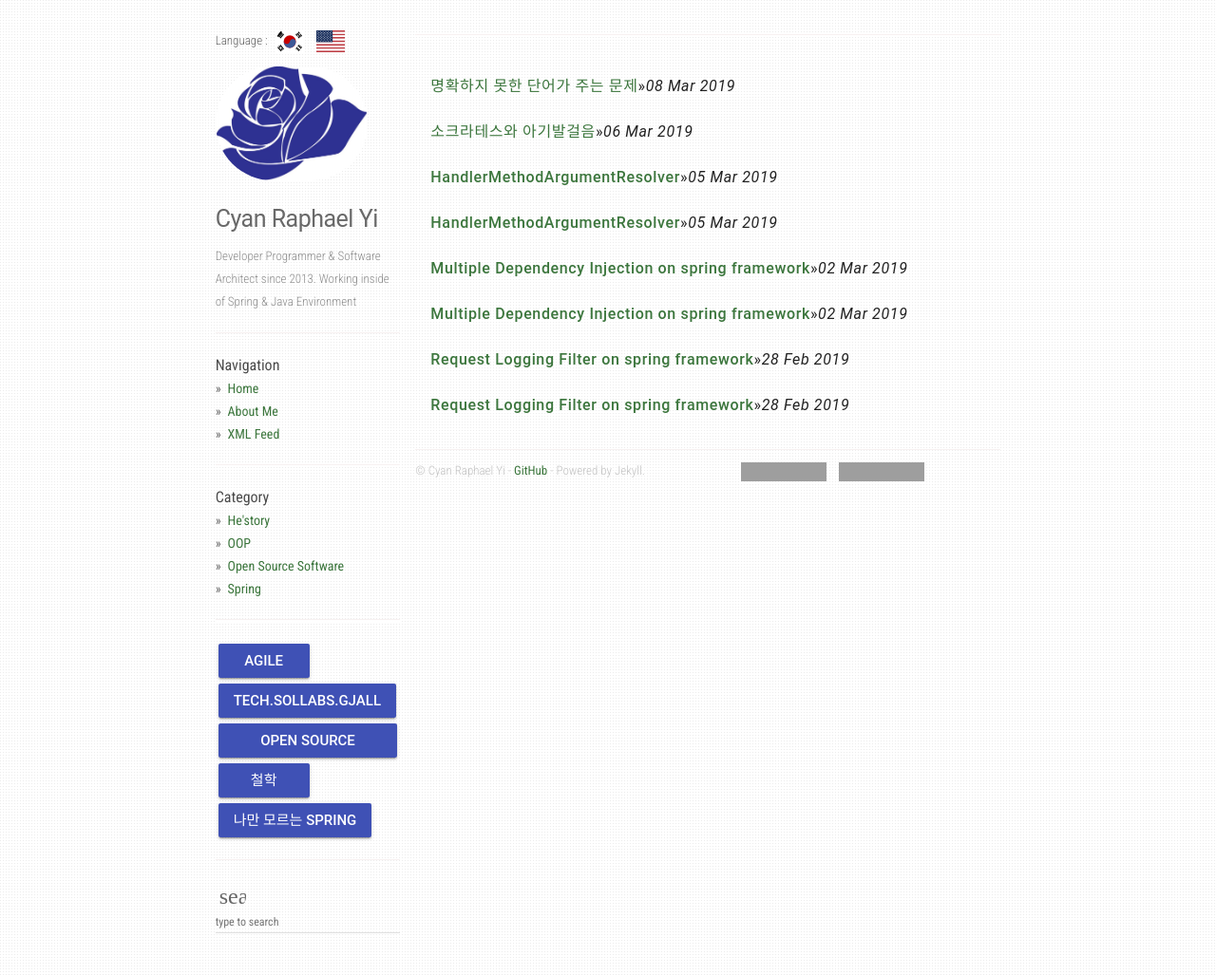
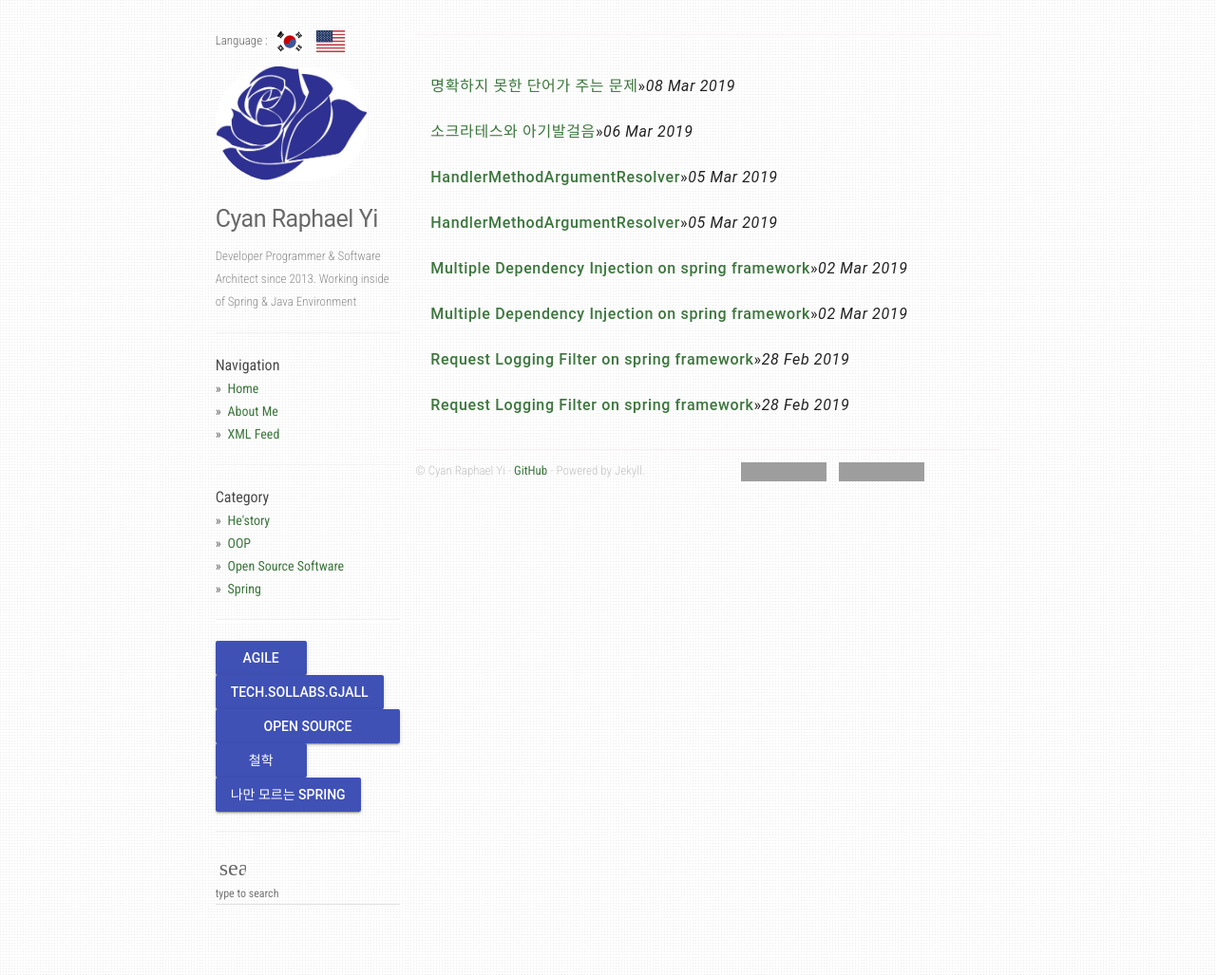
Before and after one commit to CyanRYi/sollabs-demo, a Jekyll site: the page built from _language/all.md, in a window 1280 px wide. Shown: the whole page at 95% size. Built offline with Jekyll 4.4.1, drawn with Linux system fonts in a browser that asks for light colours; nearby versions of some CDN libraries; grey boxes are pictures that could not be loaded.

Commit message:
좌측 tag에 대한 css 일단 제거

```diff
--- a/static/css/main.css
+++ b/static/css/main.css
@@ -124,12 +124,6 @@ div.sidebar img.profile-avatar {
   margin-left: auto;
   margin-right: auto;
 }
-div.tags a {
-  background-color: #66afe9;
-  color: #000080;
-  font-size: 15px;
-  margin: 3px;
-}
 
 /* Pagination */
 .PageNavigation {
```
